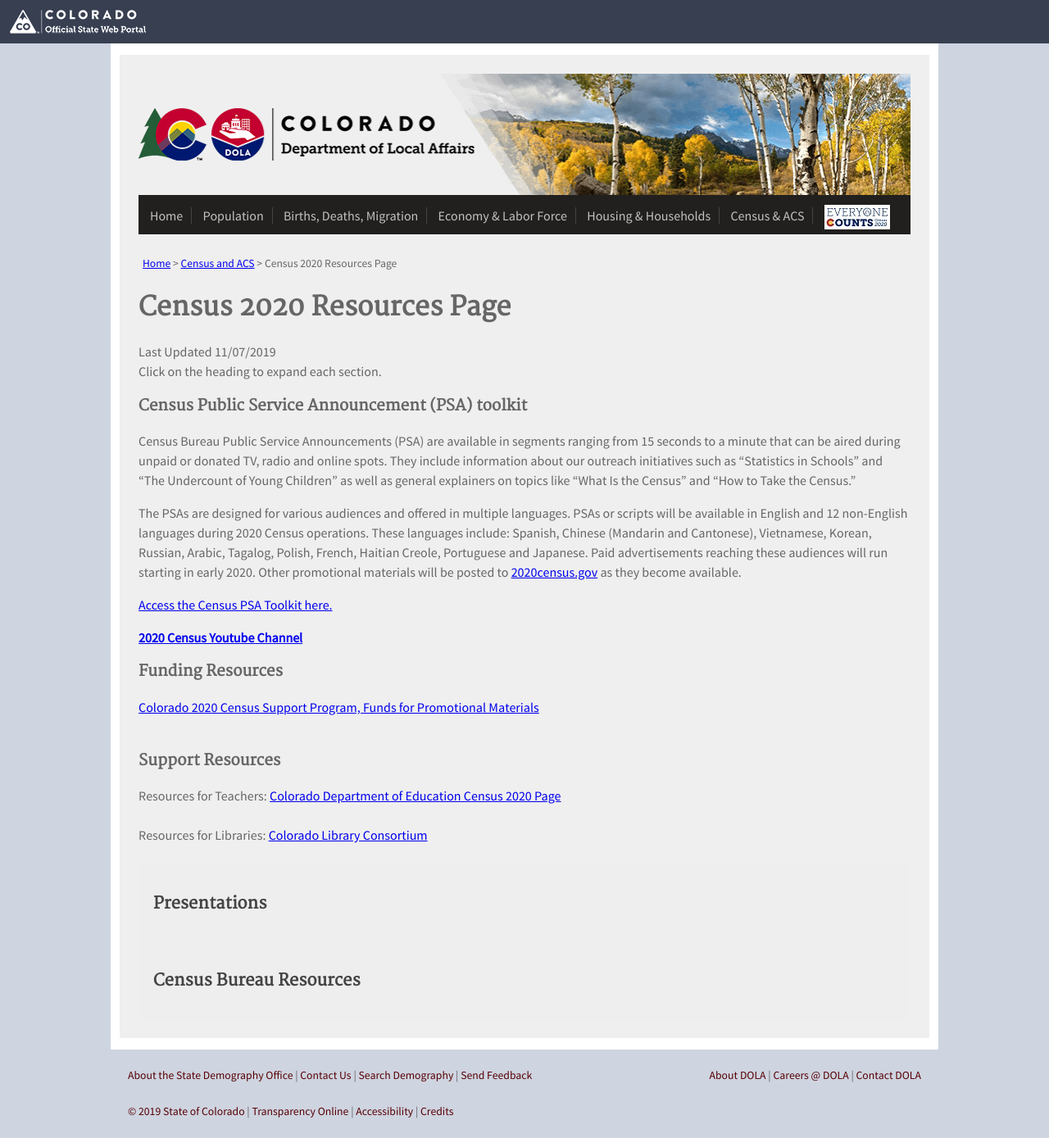
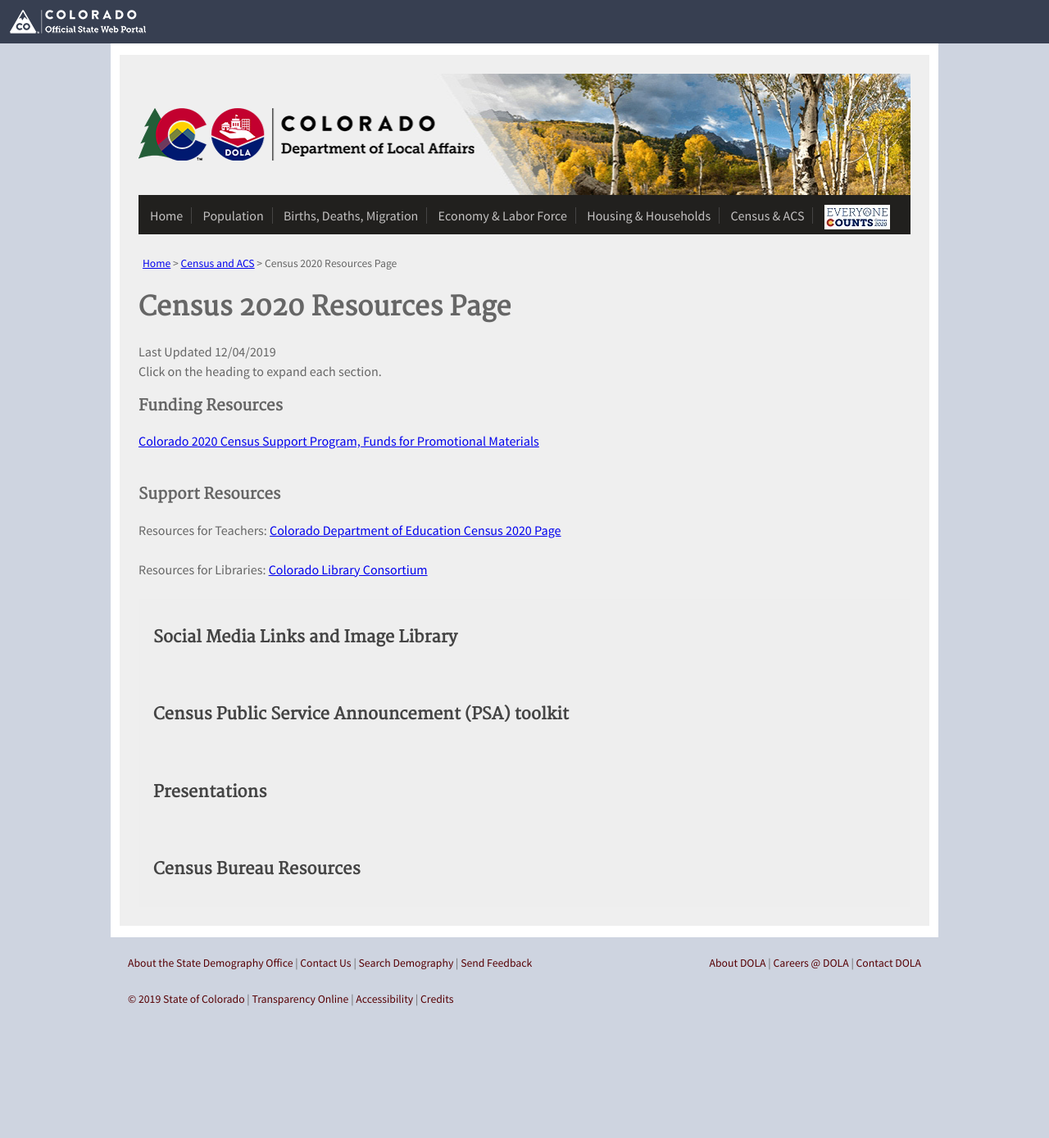
Before and after one commit to TBleess/Website_New, a Jekyll site: the page built from pages/5_CensusACS/2020-resources.html, in a window 1280 px wide. Shown: the whole page at 82% size. Built offline with Jekyll 4.4.1, drawn with Linux system fonts in a browser that asks for light colours; after the commit the page ends 1252 px from its top, so only the background shows below that.

Commit message:
Add files via upload

```diff
--- a/pages/5_CensusACS/2020-resources.html
+++ b/pages/5_CensusACS/2020-resources.html
@@ -43,24 +43,8 @@
 </head>
 <h1>Census 2020 Resources Page</h1>
 
-Last Updated 11/07/2019<br>
+Last Updated 12/04/2019<br>
 Click on the heading to expand each section.<br>
-
-<h3>Census Public Service Announcement (PSA) toolkit</h3>
-<p>Census Bureau Public Service Announcements (PSA) are available in segments ranging from 15 seconds to a minute
-  that can be aired during unpaid or donated TV, radio and online spots. They include information about our outreach
-  initiatives such as “Statistics in Schools” and “The Undercount of Young Children” as well as general explainers on topics
-  like “What Is the Census” and “How to Take the Census.”</p>
-
-<p>The PSAs are designed for various audiences and offered in multiple languages.
-  PSAs or scripts will be available in English and 12 non-English languages during 2020 Census operations.
-  These languages include: Spanish, Chinese (Mandarin and Cantonese), Vietnamese, Korean, Russian, Arabic, Tagalog,
-  Polish, French, Haitian Creole, Portuguese and Japanese. Paid advertisements reaching these audiences will run
-  starting in early 2020. Other promotional materials will be posted to <a href="https://2020census.gov/" target="blank">2020census.gov</a> as they become available. </p>
-<p><a href="https://2020census.gov/en/partners/psa-toolkit.html" target="blank">Access the Census PSA Toolkit here.</a></p>
- <p>
-<b><a href="https://www.youtube.com/user/uscensusbureau" target="blank">2020 Census Youtube Channel</a></b>
- </p>
 
 <h3>Funding Resources</h3>
 <a href="https://demography.dola.colorado.gov/census-acs/2020-CCSP" target="_blank">Colorado 2020 Census Support Program, Funds for Promotional Materials</a>
@@ -68,12 +52,52 @@
  <h3>Support Resources</h3>
 Resources for Teachers: <a href="http://www.cde.state.co.us/communications/us-census-mainpage" target="_blank">Colorado Department of Education Census 2020 Page</a>
 <br><br>
-Resources for Libraries: <a href="https://www.clicweb.org/" target="_blank">Colorado Library Consortium</a>
+Resources for Libraries: <a href="https://www.clicweb.org/extras/innovations-initiatives/census2020/" target="_blank">Colorado Library Consortium</a>
 <br><br>
+<button class="accordion"><h2>Social Media Links and Image Library</h2></button>
+<div class="panel">
+<p>See the Statewide Census 2020 Social Media Training presentation in the <i>Presentations</i> section of this page.</p>
 
+<h3>Recommended hashtags</h3>
+<ul>
+<li>#2020Census</li>
+<li>#EveryoneCounts</li>
+<li>#BeCounted</li>
+<li>#CORises</li>
+<li>#BeHeard</li>
+<li>#BeSeen</li>
+<li>#BeCounted</li>
+</ul>
+<h3>Links to logos and stock images</h3>
+The images here can be used in your posts and social media pages.  These links will direct you to a Google Drive page.
+<ul>
+<li><a href="https://drive.google.com/open?id=1yIdqreBZIop1zyRUJgKoMDhWYv6iq0UR" target="_blank">Logos in English and Spanish</a></li>
+<li><a href="https://drive.google.com/open?id=1zQ0P4vEW9JIFXmssaXrQogXUDHU0jKAs" target="_blank">Stock Images</a></li>
+</ul>
+</div>
+<button class="accordion"><h2>Census Public Service Announcement (PSA) toolkit</h2></button>
+<div class="panel">
+<p>Census Bureau Public Service Announcements (PSA) are available in segments ranging from 15 seconds to a minute
+  that can be aired during unpaid or donated TV, radio and online spots. They include information about our outreach
+  initiatives such as “Statistics in Schools” and “The Undercount of Young Children” as well as general explainers on topics
+  like “What Is the Census” and “How to Take the Census.”</p>
+<p>The PSAs are designed for various audiences and offered in multiple languages.
+  PSAs or scripts will be available in English and 12 non-English languages during 2020 Census operations.
+  These languages include: Spanish, Chinese (Mandarin and Cantonese), Vietnamese, Korean, Russian, Arabic, Tagalog,
+  Polish, French, Haitian Creole, Portuguese and Japanese. Paid advertisements reaching these audiences will run
+  starting in early 2020. Other promotional materials will be posted to <a href="https://2020census.gov/" target="blank">2020census.gov</a> as they become available. </p>
+<p><a href="https://2020census.gov/en/partners/psa-toolkit.html" target="_blank">Access the Census PSA Toolkit here.</a></p>
+ <p><b><a href="https://www.youtube.com/user/uscensusbureau" target="blank">2020 Census YouTube Channel</a></b></p>
+</div>
 <button class="accordion"><h2>Presentations</h2></button>
 <div class="panel">
 Presentations discussing key issues regarding the 2020 Census.<br>
+<h3>Statewide Census 2020 Social Media Training November 19, 2019</h3>
+<p> View the Statewide Census 20202 Social Media Training presentation:</p>
+<iframe width="420" height="315"
+     src="https://www.youtube.com/watch?v=R69IR2uOR9c">
+</iframe>
+<br><br>
 <h3>Census Base Presentation</h3>
 <p>Presentation introducing the 2020 Census to general audiences. </p>
 <a href="https://drive.google.com/open?id=1wVwKyPXK4yaM-qAsxRUVXkOIlDaWuWEk">Census Base Presentation</a>
```
